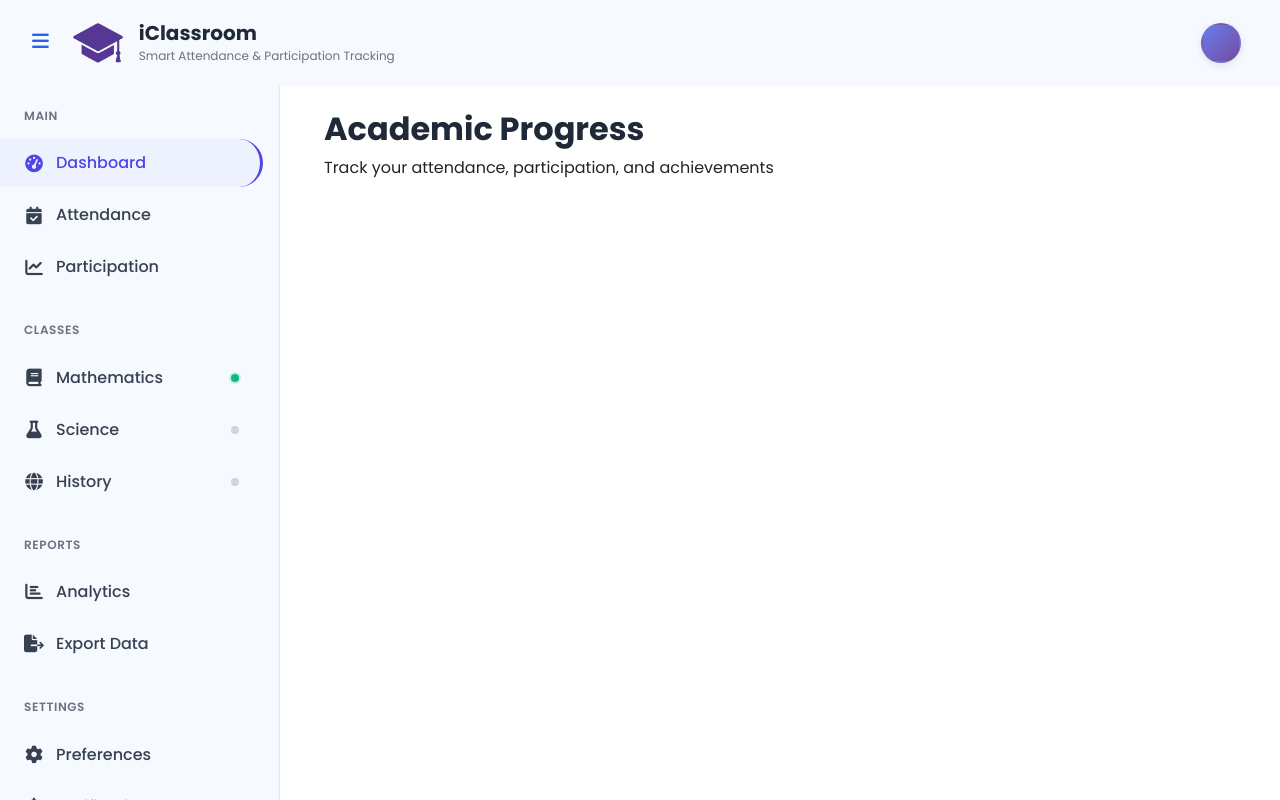
After one commit to Draketzy/iclassroom, a Django app: template iClassroom/classroom/templates/classroom/student/student_progress.html in a window 1280 px wide. The commit adds this page. Run offline with Django 3.2, Linux system fonts and the light colour scheme; the template is opened without the code that fills it, so the values that code supplies are empty; some libraries are stand-ins or nearby versions.

Commit message:
progress

```diff
--- a/iClassroom/classroom/templates/classroom/student/student_dashboard.html
+++ b/iClassroom/classroom/templates/classroom/student/student_dashboard.html
@@ -243,7 +243,7 @@
                             <svg width="20" height="20" viewBox="0 0 24 24" fill="none" xmlns="http://www.w3.org/2000/svg">
                                 <path d="M13 2L3 14H12L11 22L21 10H12L13 2Z" stroke="#6366f1" stroke-width="2"/>
                             </svg>
-                            View Progress
+                            <a style="text-decoration: none; color: #374151;" href="{% url 'student_progress' %}">View Progress</a>
                         </button>
                     </div>
                 </div>
--- /dev/null
+++ b/iClassroom/classroom/templates/classroom/student/student_progress.html
@@ -0,0 +1,34 @@
+{%extends 'classroom/layouts/student_base_layout.html'%}
+{%load static%}
+{% block content %}
+<div class="progress-container">
+  <div class="progress-header">
+    <h1>Academic Progress</h1>
+    <p>Track your attendance, participation, and achievements</p>
+  </div>
+</div>
+{%endblock%}
+
+{% block extra_css %}
+<style>
+*{
+    margin: 0;
+    padding: 0;
+    box-sizing: border-box;
+}
+.progress-container {
+    padding: 0 12px;
+    margin-top:8px;
+}
+.progress-header h1{
+    font-size: 32px;
+    font-weight: bold;
+    color: #1f2937;
+}
+.progress-header p{
+    font-size: 16px;
+    color: #212529;
+    margin-bottom: 2rem;
+}
+</style>
+{% endblock %}
--- a/iClassroom/classroom/urls.py
+++ b/iClassroom/classroom/urls.py
@@ -10,8 +10,11 @@ urlpatterns = [
     path('logout/', views.logout_view, name='logout'),
     path('teacher/dashboard/', views.teacher_dashboard, name='teacher_dashboard'),
     path('teacher/class/<uuid:class_id>/', views.class_detail, name='class_detail'),
+
+    # student urls
     path('student/dashboard/', views.student_dashboard, name='student_dashboard'),
     path('enroll/', views.enroll_in_class, name='enroll_in_class'),
+    path('student/progress/', views.student_progress, name='student_progress'),
 
     # Forgot password URLs
     path('forgot-password/', views.forgot_password, name='forgot_password'),
--- a/iClassroom/classroom/views.py
+++ b/iClassroom/classroom/views.py
@@ -701,6 +701,10 @@ def enroll_in_class(request):
             print(f"Enrollment error: {e}")
 
     return redirect('student_dashboard')
+@login_required
+def student_progress(request):
+    return render(request, 'classroom/student/student_progress.html')
+
 def logout_view(request):
     logout(request)
     return redirect('login')
```
